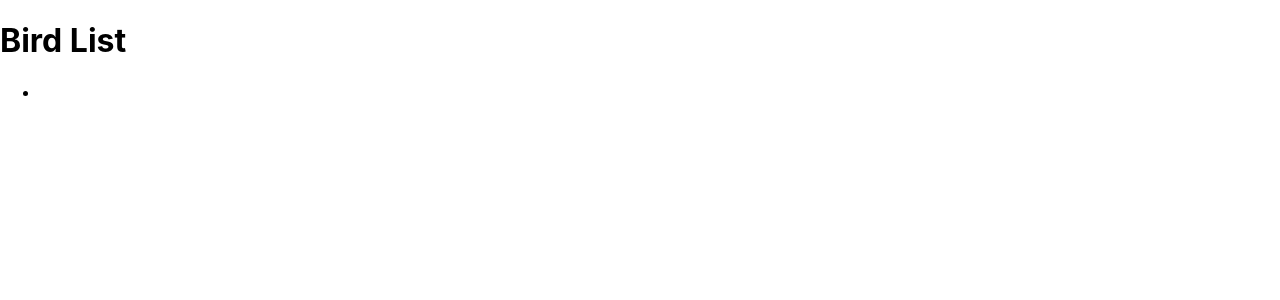
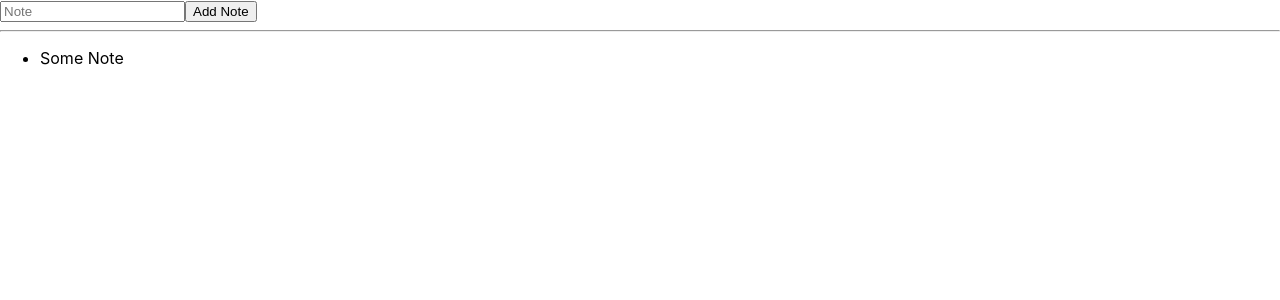
Before and after one commit to iamAbayomi/react-redux-practice, a React (Create React App) app: page / in a window 1280 px wide. Shown: the top 300 px of the page. Built offline with nearby package versions, Linux system fonts and the light colour scheme.

Commit message:
fix: added new elements

```diff
--- a/src/App.tsx
+++ b/src/App.tsx
@@ -1,24 +1,17 @@
 import React from 'react';
-import { useSelector } from 'react-redux';
 import './App.css';
 
 function App() {
-
-  const birds = useSelector(state => state.birds)
-
   return (
     <div className="wrapper">
-      <h1>Bird List</h1>
+      <div>
+        <input type="text" name="note" placeholder="Note" />
+        <button>Add Note</button>
+      </div>
+      <hr/>
       <ul>
-        {
-          birds.map(birds =>(
-            <li key={birds.name}>
-
-              </li>
-          ))
-        }
+          <li>Some Note</li>
       </ul>
-
     </div>
   );
 }
```
